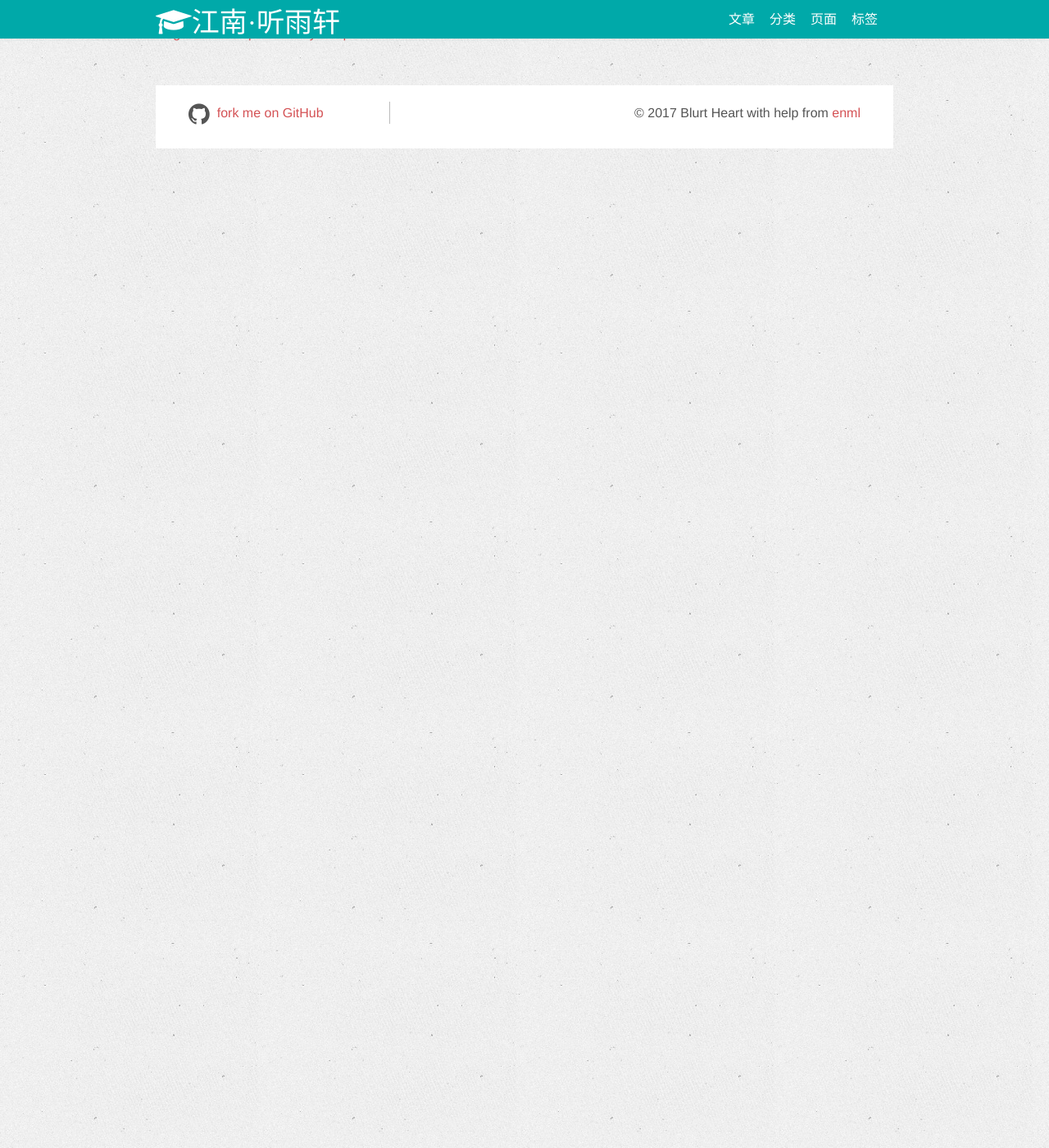
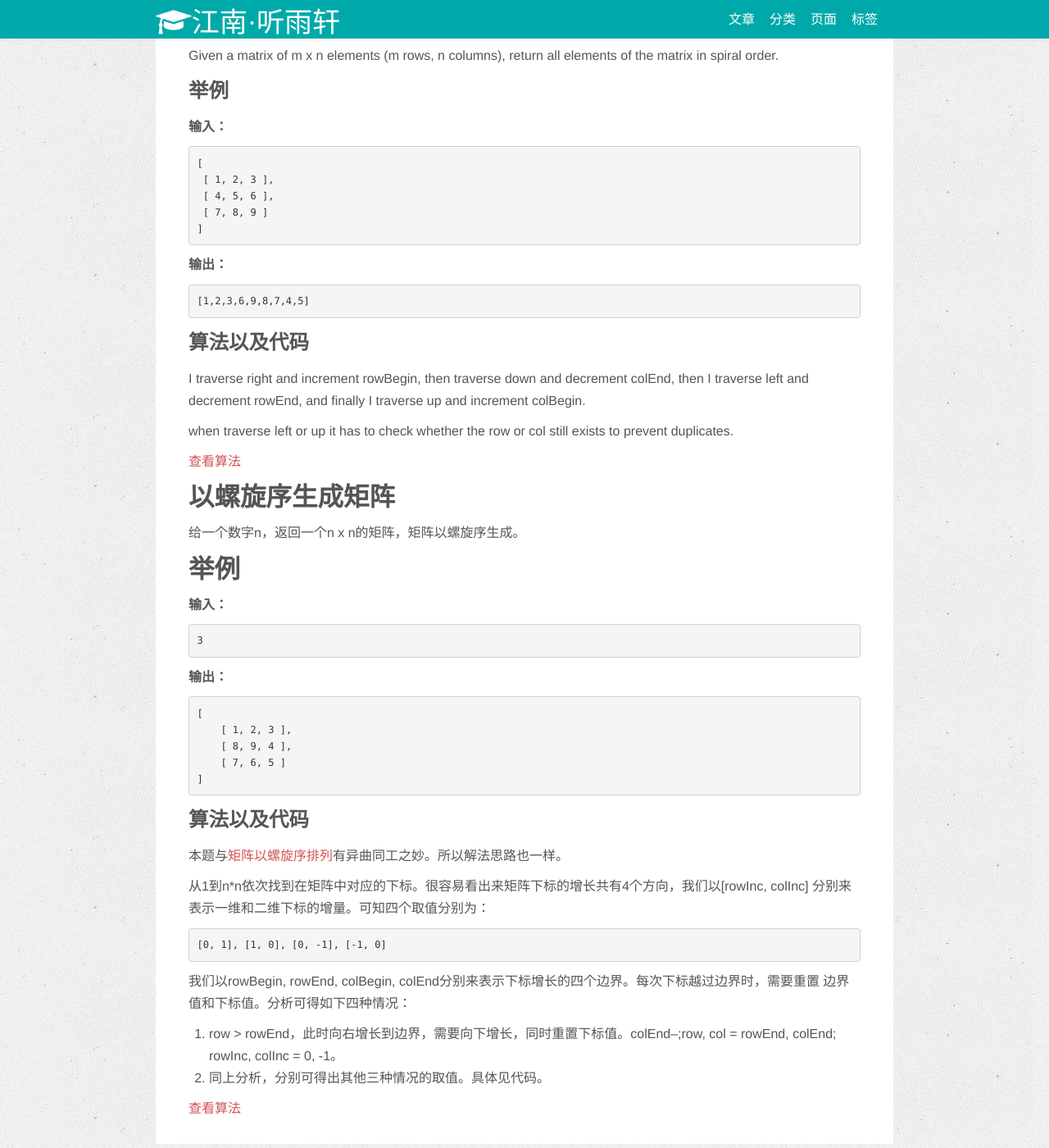
Before and after one commit to blurty/blog, a Jekyll site: the page built from _posts/2017-10-16-矩阵旋转.md, in a window 1280 px wide and 1400 px high, scrolled down 1546 px. Shown: the whole window at 82% size. Built offline with Jekyll 4.4.1, drawn with Linux system fonts in a browser that asks for light colours; nearby versions of some CDN libraries; comment, search, counter and statistics services are not loaded.

Commit message:
matrix rotate modify

```diff
--- a/_posts/2017-10-16-矩阵旋转.md
+++ b/_posts/2017-10-16-矩阵旋转.md
@@ -7,9 +7,9 @@ tags : [算法]
 published: true
 ---
 
-## 矩阵
+# 矩阵
 
-### 顺时针旋转矩阵90度
+## 顺时针旋转矩阵90度
 
 You are given an n x n 2D matrix representing an image.
 
@@ -39,12 +39,12 @@ the rotation.
       [9,6,3]
     ]
 
-#### 算法以及代码
+### 算法以及代码
 
 [算法查看注释](https://github.com/BlurtHeart/algorithms/tree/master/matrix/matrix.go#10)
 
 
-### 逆时针旋转矩阵90度
+## 逆时针旋转矩阵90度
 
 You are given an n x n 2D matrix representing an image.
 
@@ -72,6 +72,72 @@ the rotation.
       [1,4,7]
     ]
 
-#### 算法以及代码
+### 算法以及代码
 
 [算法查看注释](https://github.com/BlurtHeart/algorithms/tree/master/matrix/matrix.go#28)
+
+## 矩阵以螺旋序排列
+
+将一个m x n的矩阵以螺旋序排列并返回。
+
+Given a matrix of m x n elements (m rows, n columns), return all elements of the matrix in spiral order.
+
+### 举例
+
+**输入：**
+
+    [
+     [ 1, 2, 3 ],
+     [ 4, 5, 6 ],
+     [ 7, 8, 9 ]
+    ]
+
+**输出：**
+
+    [1,2,3,6,9,8,7,4,5]
+
+### 算法以及代码
+
+ I traverse right and increment rowBegin, then traverse down and decrement colEnd,
+ then I traverse left and decrement rowEnd, and finally I traverse up and increment
+ colBegin.
+
+ when traverse left or up it has to check whether the row or col still exists to
+ prevent duplicates.
+
+[查看算法](https://github.com/BlurtHeart/algorithms/tree/master/matrix/matrix.go#L40)
+
+## 以螺旋序生成矩阵
+
+给一个数字n，返回一个n x n的矩阵，矩阵以螺旋序生成。
+
+## 举例
+
+**输入：**
+
+    3
+
+**输出：**
+
+    [
+        [ 1, 2, 3 ],
+        [ 8, 9, 4 ],
+        [ 7, 6, 5 ]
+    ]
+
+### 算法以及代码
+
+本题与[矩阵以螺旋序排列](#矩阵以螺旋序排列)有异曲同工之妙。所以解法思路也一样。
+
+从1到n*n依次找到在矩阵中对应的下标。很容易看出来矩阵下标的增长共有4个方向，我们以[rowInc, colInc]
+分别来表示一维和二维下标的增量。可知四个取值分别为：
+
+    [0, 1], [1, 0], [0, -1], [-1, 0]
+
+我们以rowBegin, rowEnd, colBegin, colEnd分别来表示下标增长的四个边界。每次下标越过边界时，需要重置
+边界值和下标值。分析可得如下四种情况：
+
+1. row > rowEnd，此时向右增长到边界，需要向下增长，同时重置下标值。colEnd--;row, col = rowEnd, colEnd; rowInc, colInc = 0, -1。
+2. 同上分析，分别可得出其他三种情况的取值。具体见代码。
+
+[查看算法](https://github.com/BlurtHeart/algorithms/tree/master/matrix/matrix.go#L80)
```
